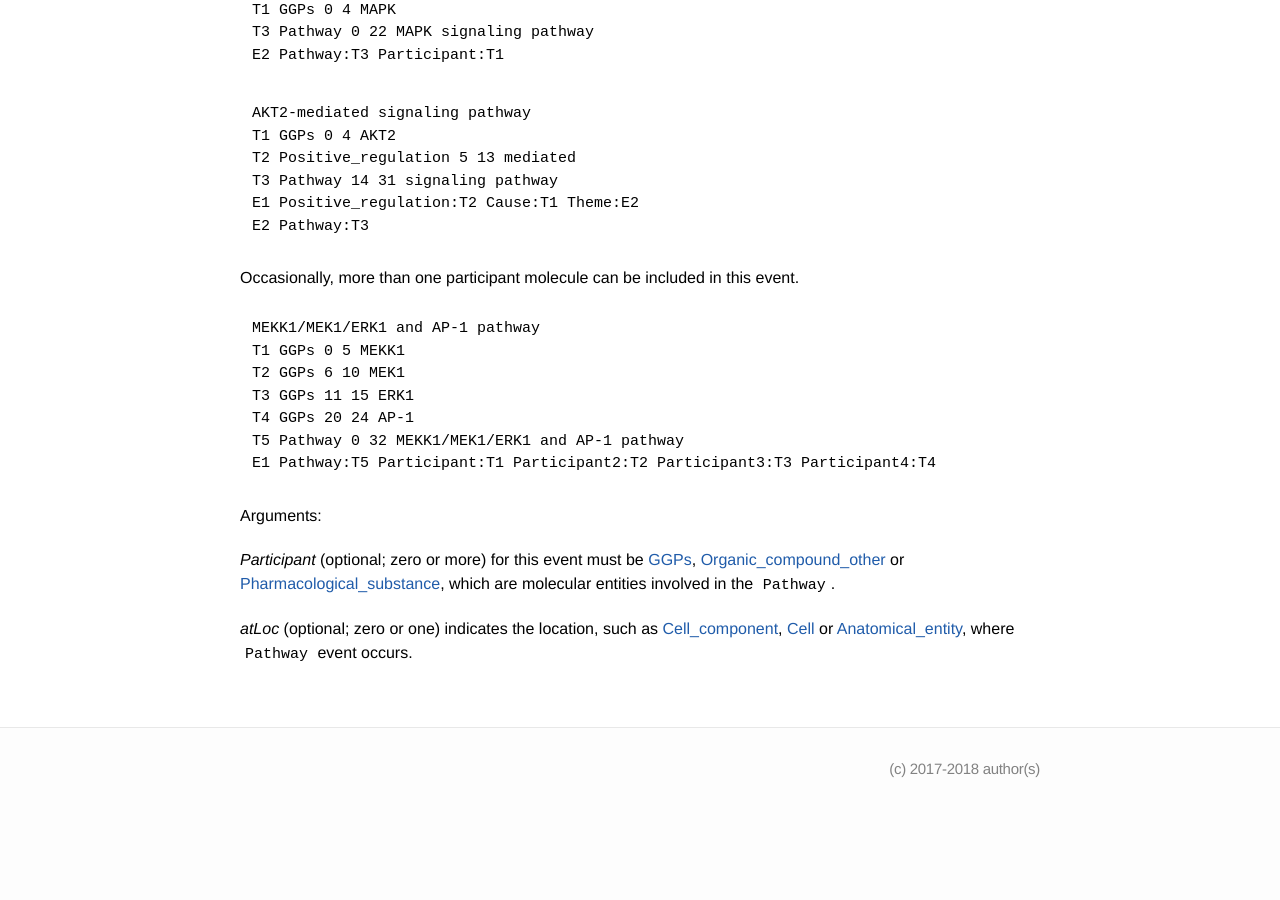
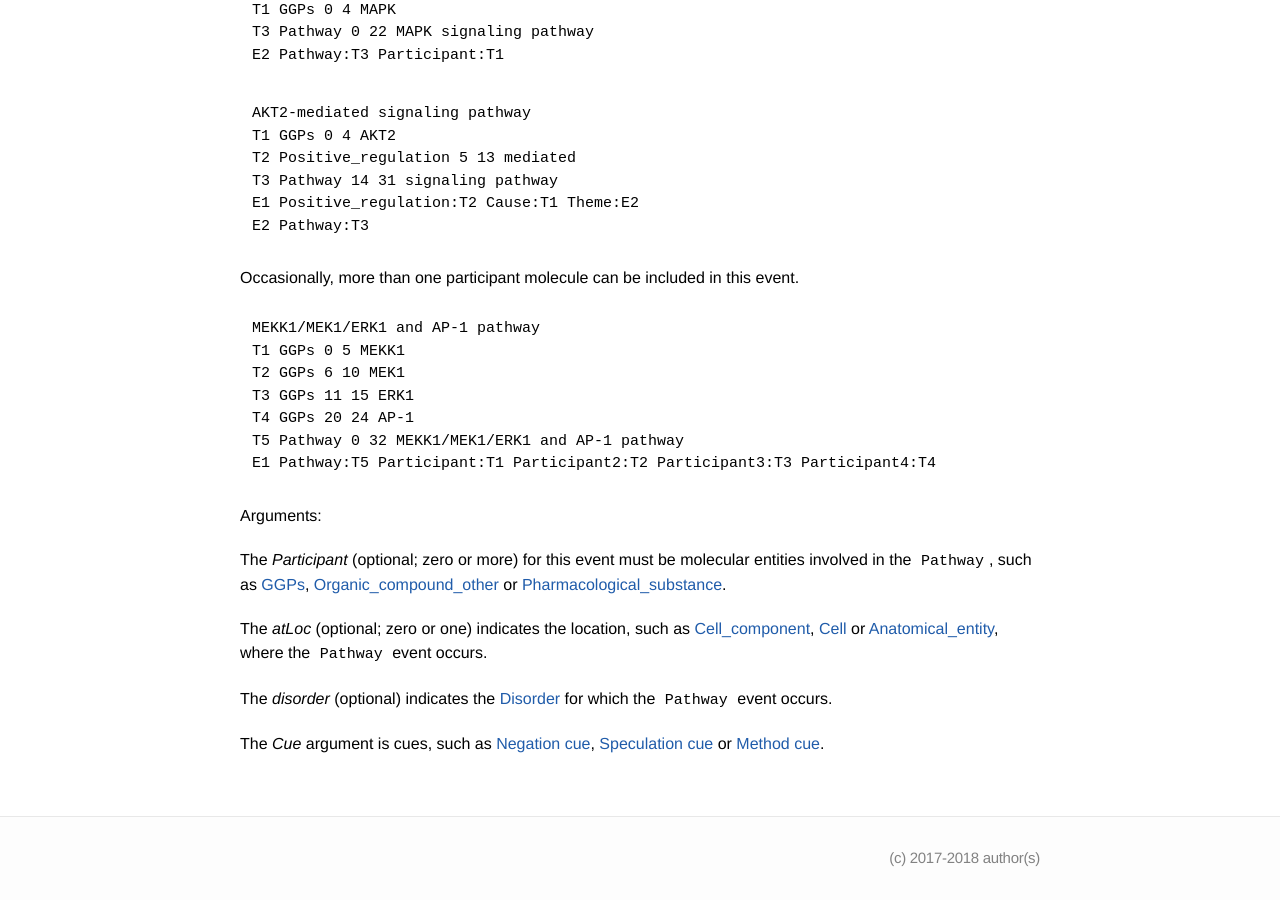
Before and after one commit to ezcatdb/molbiol_lung_corpus-guidelines, a Jekyll site: the page built from _event/Pathway.md, in a window 1280 px wide and 900 px high, scrolled down 863 px. Built offline with Jekyll 4.4.1, drawn with Linux system fonts in a browser that asks for light colours; before the commit the page ends 1673 px from its top, so only the background shows below that; some of the changed text lies outside the part shown.

Commit message:
correction of arguments in _event/Pathway.md

```diff
--- a/_event/Pathway.md
+++ b/_event/Pathway.md
@@ -10,7 +10,7 @@ order: 72
 This event is based on the <a href="http://www.nactem.ac.uk/meta-knowledge/">GENIA-Meta-knowledge corpus</a> at <a href="http://www.nactem.ac.uk/">NaCTeM</a>.
 --->
 
-This event describes Molecular pathway networks, such as metabolism and signaling pathways.
+This event describes molecular pathway networks, such as metabolism and signaling pathways.
 
 The following words/phrases can be triggers of this event:
 
@@ -64,9 +64,13 @@ E1 Pathway:T5 Participant:T1 Participant2:T2 Participant3:T3 Participant4:T4
 
 Arguments:
 
-*Participant* (optional; zero or more) for this event must be [GGPs](), [Organic_compound_other]() or [Pharmacological_substance](), which are molecular entities involved in the `Pathway`.
+The *Participant* (optional; zero or more) for this event must be molecular entities involved in the `Pathway`, such as [GGPs](), [Organic_compound_other]() or [Pharmacological_substance]().
 
-*atLoc* (optional; zero or one) indicates the location, such as [Cell_component](), [Cell]() or  [Anatomical_entity](), where `Pathway` event occurs.
+The *atLoc* (optional; zero or one) indicates the location, such as [Cell_component](), [Cell]() or  [Anatomical_entity](), where the `Pathway` event occurs.
+
+The *disorder* (optional) indicates the [Disorder]() for which the `Pathway` event occurs.
+
+The *Cue* argument is cues, such as [Negation cue](), [Speculation cue]() or [Method cue]().
 
 <!---
 The *atLoc*, *fromLoc* and *toLoc* for this event must be [Subject](), [Anatomical_entity](), [Cell](), [Cell_component]() and [Entity Property]().
```
